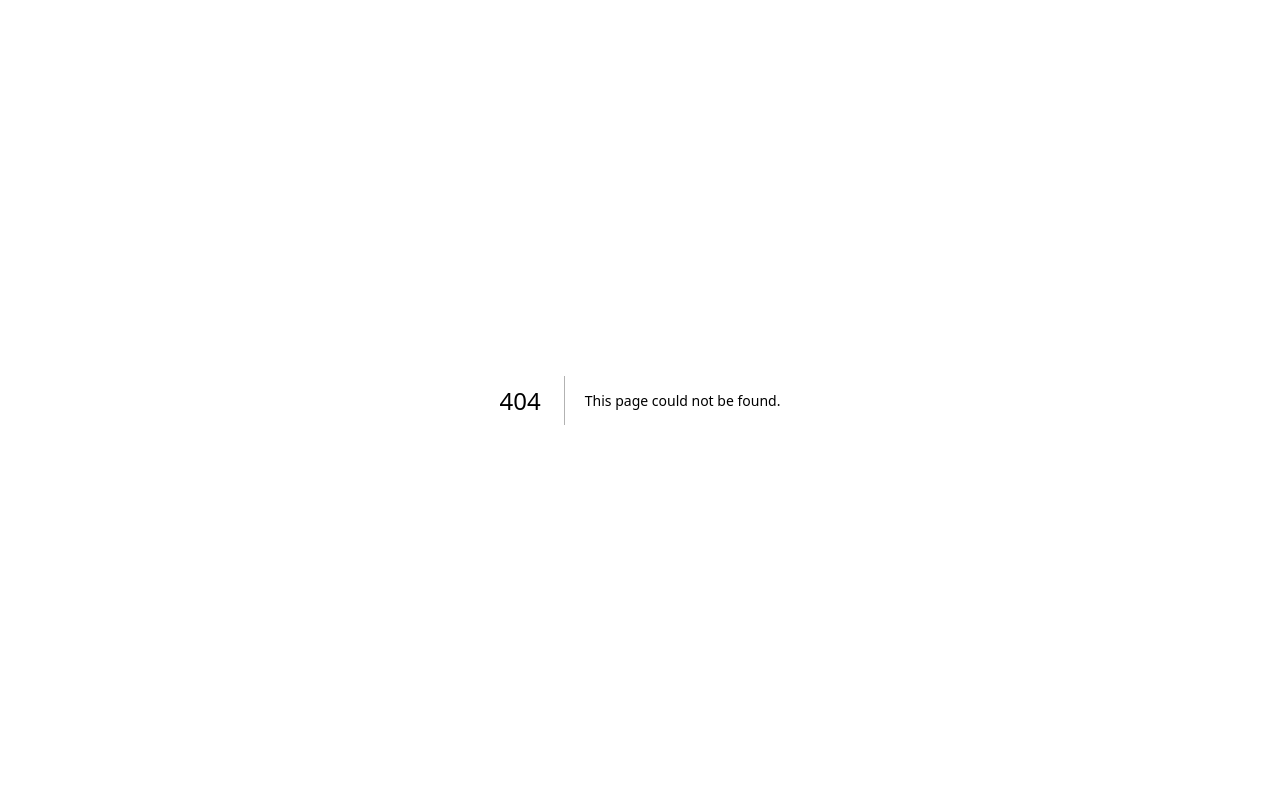
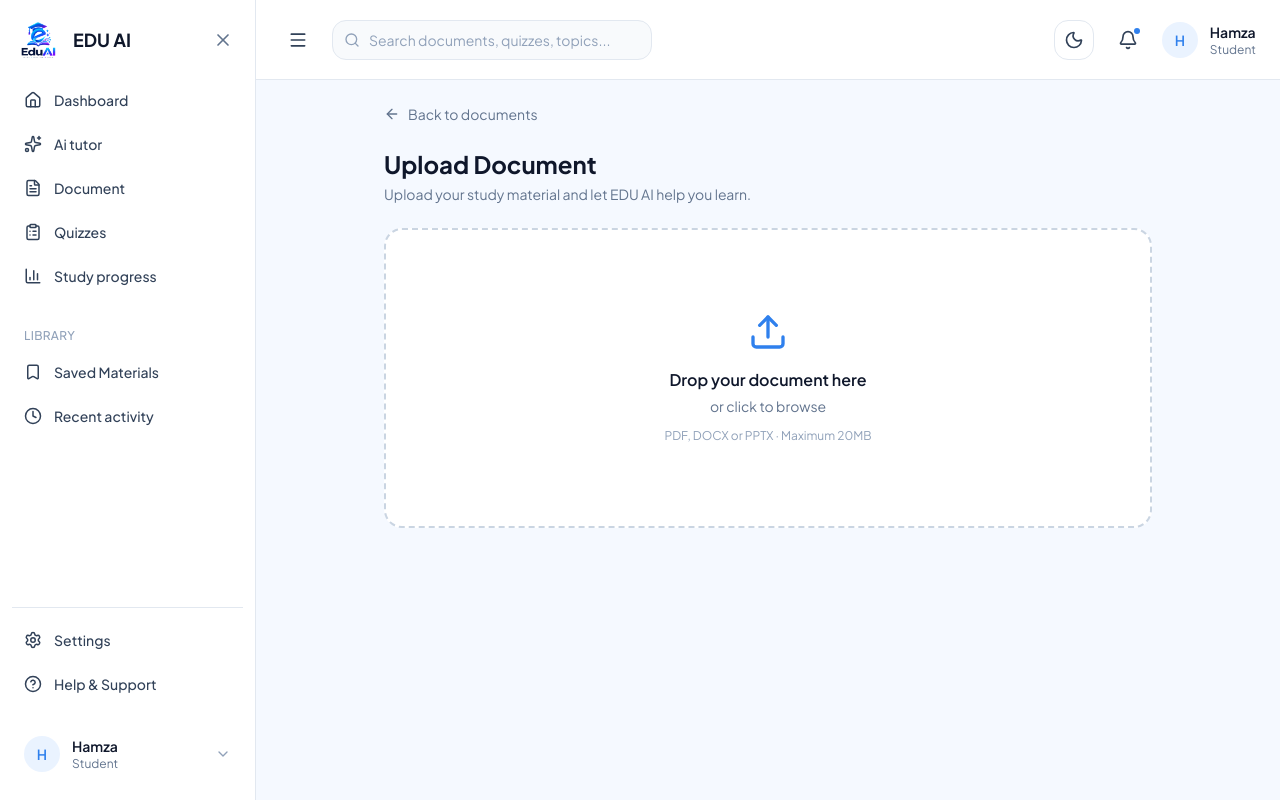
Before and after one commit to codestream0/Edu-AI, a Next.js app: page /document/upload in a window 1280 px wide. Before the commit this address had no page. Built offline with nearby package versions, Linux system fonts and the light colour scheme.

Commit message:
feat: upload document interface features added

```diff
--- /dev/null
+++ b/app/(dashboard)/document/upload/page.tsx
@@ -0,0 +1,84 @@
+"use client";
+
+import { ArrowLeft, Upload, FileText } from "lucide-react";
+import Link from "next/link";
+import { useState } from "react";
+
+export default function UploadDocumentPage() {
+  const [file, setFile] = useState<File | null>(null);
+
+  return (
+    <div className="mx-auto max-w-3xl space-y-6">
+
+      <Link
+        href="/document"
+        className="flex w-fit items-center gap-2 text-sm text-slate-500 hover:text-[#2F80ED]"
+      >
+        <ArrowLeft className="h-4 w-4" />
+        Back to documents
+      </Link>
+
+      <div>
+        <h1 className="text-2xl font-bold text-slate-900 dark:text-white">
+          Upload Document
+        </h1>
+
+        <p className="mt-1 text-sm text-slate-500">
+          Upload your study material and let EDU AI help you learn.
+        </p>
+      </div>
+
+      <label
+        htmlFor="document"
+        className="flex min-h-75 cursor-pointer flex-col items-center justify-center rounded-2xl border-2 border-dashed border-slate-300 bg-white transition hover:border-[#2F80ED] dark:border-slate-700 dark:bg-slate-900"
+      >
+        {file ? (
+          <>
+            <FileText className="h-10 w-10 text-[#2F80ED]" />
+
+            <p className="mt-4 font-medium text-slate-900 dark:text-white">
+              {file.name}
+            </p>
+
+            <p className="mt-1 text-sm text-slate-500">
+              {(file.size / 1024 / 1024).toFixed(2)} MB
+            </p>
+          </>
+        ) : (
+          <>
+            <Upload className="h-10 w-10 text-[#2F80ED]" />
+
+            <p className="mt-4 font-semibold text-slate-900 dark:text-white">
+              Drop your document here
+            </p>
+
+            <p className="mt-1 text-sm text-slate-500">
+              or click to browse
+            </p>
+
+            <p className="mt-3 text-xs text-slate-400">
+              PDF, DOCX or PPTX · Maximum 20MB
+            </p>
+          </>
+        )}
+
+        <input
+          id="document"
+          type="file"
+          accept=".pdf,.docx,.pptx"
+          className="hidden"
+          onChange={(e) => {
+            setFile(e.target.files?.[0] ?? null);
+          }}
+        />
+      </label>
+
+      {file && (
+        <button className="w-full rounded-xl bg-[#2F80ED] px-5 py-3 font-medium text-white hover:bg-blue-600">
+          Upload & Analyze
+        </button>
+      )}
+
+    </div>
+  );
+}
```
